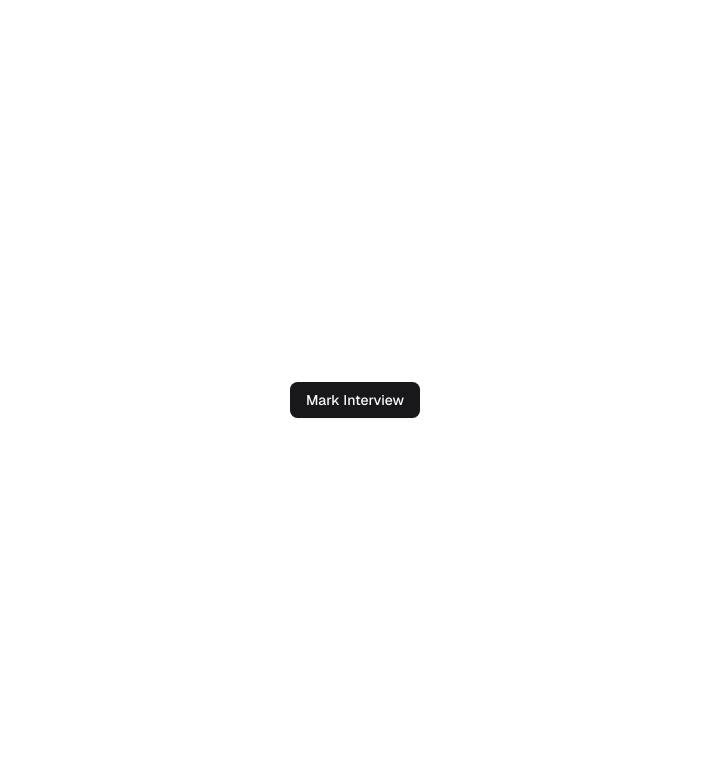
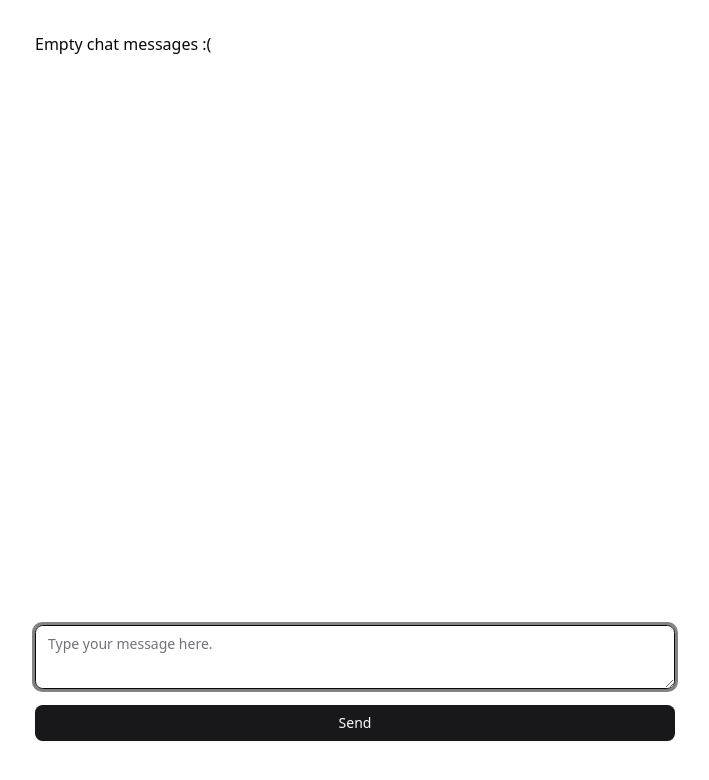
Before and after one commit to mark-lauq/ai-chatbot, a Next.js app: page / in a window 1280 px wide. Shown: the top 780 px of the page, without its empty margins (285-994 px from the left). Built offline with nearby package versions, Linux system fonts and the light colour scheme.

Commit message:
feat: implement basic chat interface

```diff
--- a/src/app/page.tsx
+++ b/src/app/page.tsx
@@ -1,11 +1,24 @@
-import { Button } from "@/components/ui/button";
+"use client";
+
+import { useChat } from "ai/react";
+import { Messages } from "@/components/messages";
+import { Chat } from "@/components/chat";
 
 export default function Home() {
+  const { messages, input, handleInputChange, handleSubmit } = useChat();
+
   return (
-    <div className="grid grid-rows-[20px_1fr_20px] items-center justify-items-center min-h-screen p-8 pb-20 gap-16 sm:p-20 font-[family-name:var(--font-geist-sans)]">
-      <main className="flex flex-col gap-[32px] row-start-2 items-center sm:items-start">
-        <Button>Mark Interview</Button>
-      </main>
+    <div className="w-[640px] h-[100vh] m-auto py-8 flex flex-col items-center justify-between">
+      <div className="w-full h-[80vh] mb-5 overflow-auto">
+        <Messages messages={messages} />
+      </div>
+      <div className="w-full h-[20vh]">
+        <Chat
+          value={input}
+          handleInputChange={handleInputChange}
+          handleSubmit={handleSubmit}
+        />
+      </div>
     </div>
   );
 }
--- /dev/null
+++ b/src/components/chat.tsx
@@ -0,0 +1,27 @@
+import { memo, type ChangeEventHandler, type FormEvent } from "react";
+import { Button } from "./ui/button";
+import { Textarea } from "./ui/textarea";
+
+function PureChat({
+  value,
+  handleInputChange,
+  handleSubmit,
+}: {
+  value: string;
+  handleInputChange: ChangeEventHandler<HTMLTextAreaElement>;
+  handleSubmit: (e: FormEvent<HTMLFormElement>) => void;
+}) {
+  return (
+    <form className="flex flex-col gap-4" onSubmit={handleSubmit}>
+      <Textarea
+        autoFocus
+        placeholder="Type your message here."
+        value={value}
+        onChange={handleInputChange}
+      />
+      <Button type="submit">Send</Button>
+    </form>
+  );
+}
+
+export const Chat = memo(PureChat);
--- /dev/null
+++ b/src/components/messages.tsx
@@ -0,0 +1,15 @@
+import type { Message } from "ai";
+import { memo } from "react";
+
+function PureMessages({ messages }: { messages: Message[] }) {
+  return messages.length > 0
+    ? messages.map((msg) => (
+        <div key={msg.id} className="whitespace-pre-wrap mb-4">
+          <b>{msg.role === "user" ? "User: " : "AI: "}</b>
+          {msg.content}
+        </div>
+      ))
+    : "Empty chat messages :(";
+}
+
+export const Messages = memo(PureMessages);
--- /dev/null
+++ b/src/components/ui/textarea.tsx
@@ -0,0 +1,18 @@
+import * as React from "react";
+
+import { cn } from "@/lib/utils";
+
+function Textarea({ className, ...props }: React.ComponentProps<"textarea">) {
+  return (
+    <textarea
+      data-slot="textarea"
+      className={cn(
+        "border-input placeholder:text-muted-foreground focus-visible:border-ring focus-visible:ring-ring/50 aria-invalid:ring-destructive/20 dark:aria-invalid:ring-destructive/40 aria-invalid:border-destructive dark:bg-input/30 flex field-sizing-content min-h-16 w-full rounded-md border bg-transparent px-3 py-2 text-base shadow-xs transition-[color,box-shadow] outline-none focus-visible:ring-[3px] disabled:cursor-not-allowed disabled:opacity-50 md:text-sm",
+        className,
+      )}
+      {...props}
+    />
+  );
+}
+
+export { Textarea };
```
Also changed, not shown: 1 other file (tests, documents, lock files or other folders).
